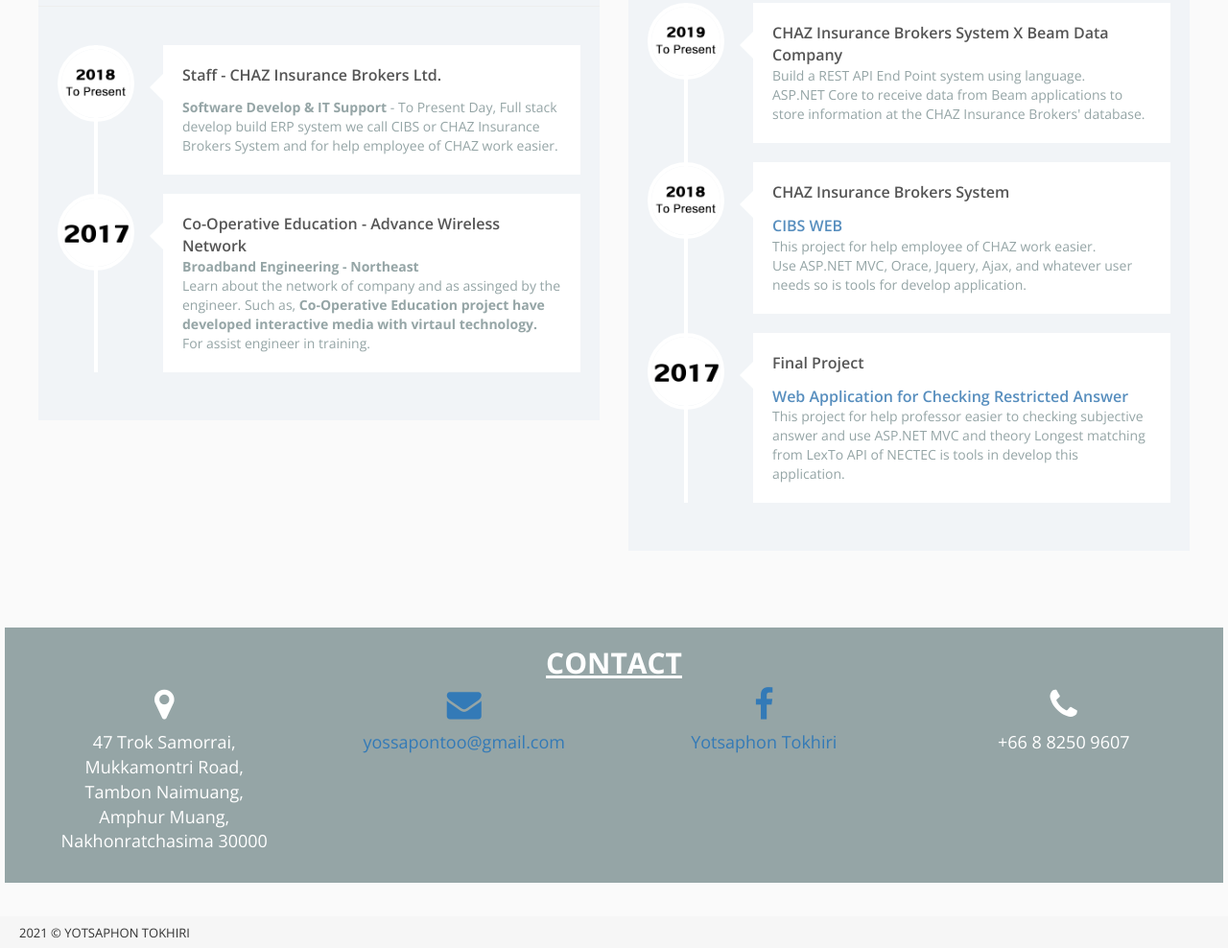
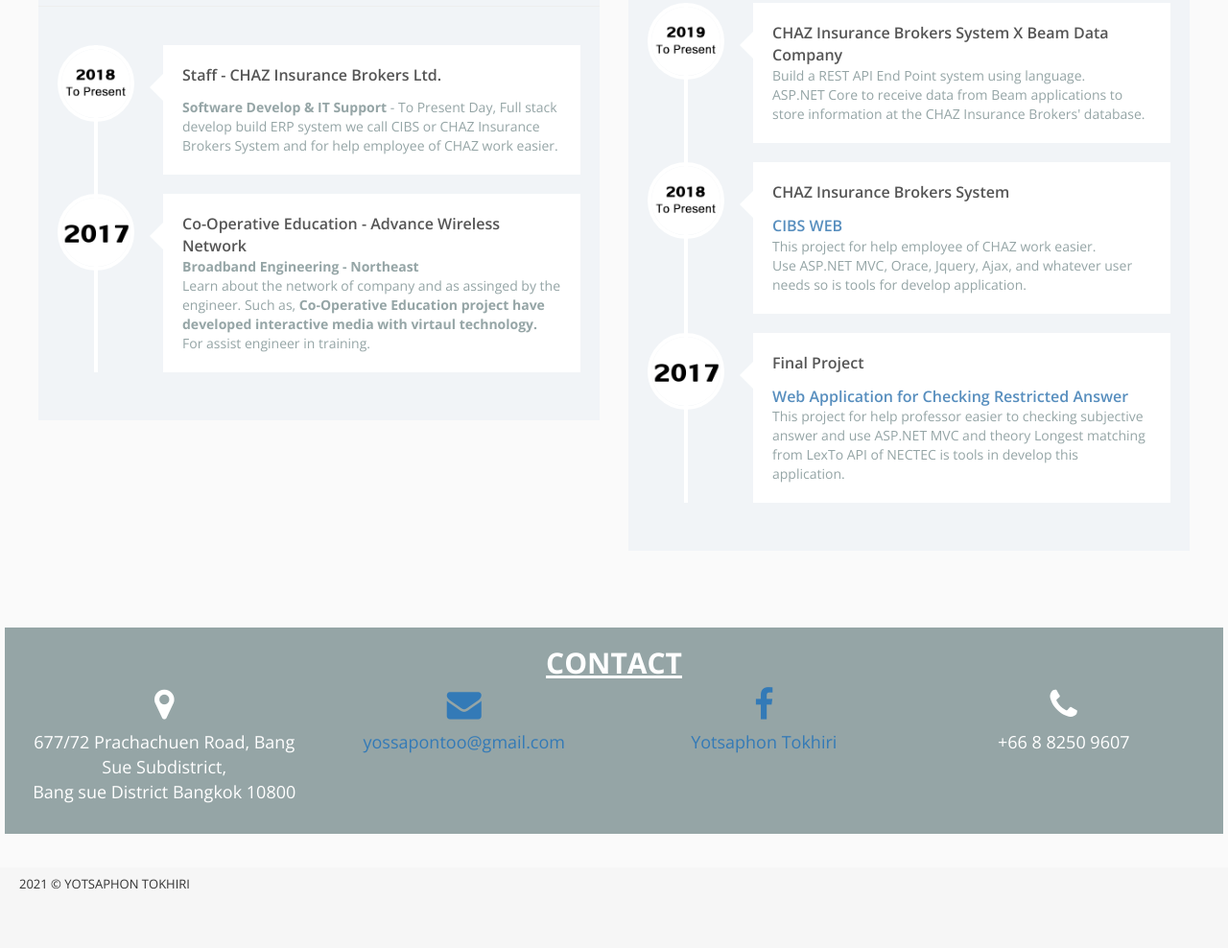
Before and after one commit to Goiila/Goiila.github.io, a plain HTML site: page index.html in a window 1280 px wide. Shown: the part 2642-3630 px from the top of the page at 96% size. After the commit the page ends 3579 px from the top, so only its background shows below. Drawn offline with nearby package versions, Linux system fonts and the light colour scheme; files that its build step writes are made by us from their sources.

Commit message:
edit address

```diff
--- a/index.html
+++ b/index.html
@@ -581,9 +581,8 @@
                                     <div class="col-md-3 text-center">
                                         <p> <i class="fa fa-map-marker fa-2x"></i></p>
                                         <p>
-                                            47 Trok Samorrai, <br />Mukkamontri Road,<br />
-                                            Tambon  Naimuang,<br /> Amphur Muang,<br />
-                                            Nakhonratchasima 30000
+											677/72 Prachachuen Road, Bang Sue Subdistrict,<br/>
+											Bang sue District Bangkok 10800
                                         </p>
                                     </div>
                                     <div class="col-md-3 text-center">
```
